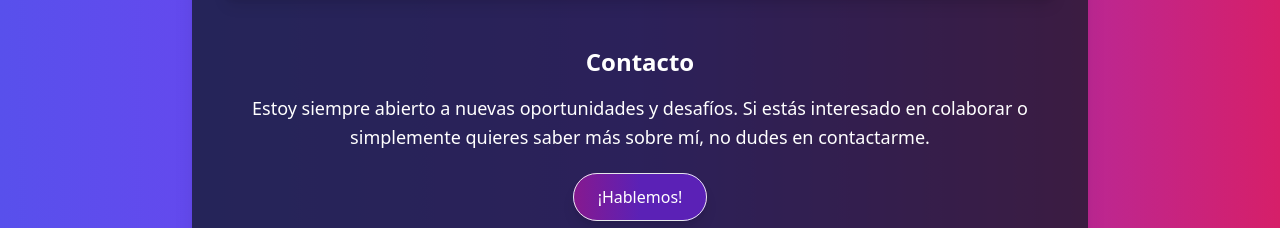
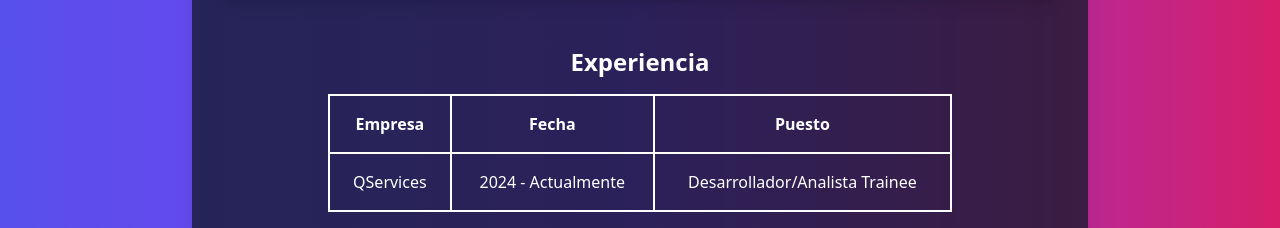
Before and after one commit to JoaquinNeulist/Portfolio, a React (Vite) app: page /about in a window 1280 px wide. Shown: the part 719-947 px from the top of the page. Built offline with nearby package versions, Linux system fonts and the light colour scheme.

Commit message:
Trabajo actual

```diff
--- a/src/pages/About.jsx
+++ b/src/pages/About.jsx
@@ -1,7 +1,7 @@
-import React from 'react';
-import { motion } from 'framer-motion';
-import MyCarousel from '../components/MyCarousel';
-import { Link } from 'react-router-dom';
+import React from "react";
+import { motion } from "framer-motion";
+import MyCarousel from "../components/MyCarousel";
+import { Link } from "react-router-dom";
 
 const About = () => {
   return (
@@ -17,20 +17,61 @@ const About = () => {
         <section className="mb-12">
           <h2 className="text-2xl font-semibold mb-4">Habilidades Blandas</h2>
           <p className="leading-relaxed text-lg">
-            Soy un profesional colaborador, comunicativo, empático, proactivo y organizado. Siempre busco formas de mejorar y ayudar al equipo. Me considero confiable y decidido, y tengo un buen sentido del humor, lo que facilita un ambiente de trabajo positivo y productivo, permitiéndome integrarme eficazmente en cualquier equipo.
+            Soy un profesional colaborador, comunicativo, empático, proactivo y
+            organizado. Siempre busco formas de mejorar y ayudar al equipo. Me
+            considero confiable y decidido, y tengo un buen sentido del humor,
+            lo que facilita un ambiente de trabajo positivo y productivo,
+            permitiéndome integrarme eficazmente en cualquier equipo.
           </p>
         </section>
         <section className="mb-12">
-          <h2 className="text-2xl font-semibold text-center mb-6">Tecnologías</h2>
+          <h2 className="text-2xl font-semibold text-center mb-6">
+            Tecnologías
+          </h2>
           <div className="rounded-lg overflow-hidden shadow-lg">
             <MyCarousel />
+          </div>
+        </section>
+        <section className="w-full mb-12">
+          <div className="w-full flex justify-center items-center flex-col">
+            <h2 className="text-2xl font-semibold mb-4">Experiencia</h2>
+            <table className="table-auto w-[75%] border-collapse border-white border-2">
+              <thead className="w-full">
+                <tr>
+                  <th className="text-white text-center align-middle border-2 border-white p-4">
+                    Empresa
+                  </th>
+                  <th className="text-white text-center align-middle border-2 border-white p-4">
+                    Fecha
+                  </th>
+                  <th className="text-white text-center align-middle border-2 border-white p-4">
+                    Puesto
+                  </th>
+                </tr>
+              </thead>
+              <tbody className="w-full">
+                <tr>
+                  <td className="text-white text-center align-middle border-2 border-white p-4">
+                    QServices
+                  </td>
+                  <td className="text-white text-center align-middle border-2 border-white p-4">
+                    2024 - Actualmente
+                  </td>
+                  <td className="text-white text-center align-middle border-2 border-white p-4">
+                    Desarrollador/Analista Trainee
+                  </td>
+                </tr>
+              </tbody>
+            </table>
           </div>
         </section>
         <section className="text-center">
           <div className="mb-8">
             <h2 className="text-2xl font-semibold mb-4">Contacto</h2>
             <p className="leading-relaxed text-lg">
-              Estoy siempre abierto a nuevas oportunidades y desafíos. Si estás interesado en colaborar o simplemente quieres saber más sobre mí, no dudes en contactarme.
+              Estoy siempre abierto a nuevas oportunidades y desafíos. Si estás
+              interesado en colaborar o simplemente quieres saber más sobre mí,
+              no dudes en contactarme.
             </p>
           </div>
           <Link
@@ -43,6 +84,6 @@ const About = () => {
       </div>
     </motion.div>
   );
-}
+};
 
 export default About;
```
Lines whose indentation alone changed are shown as unchanged.
